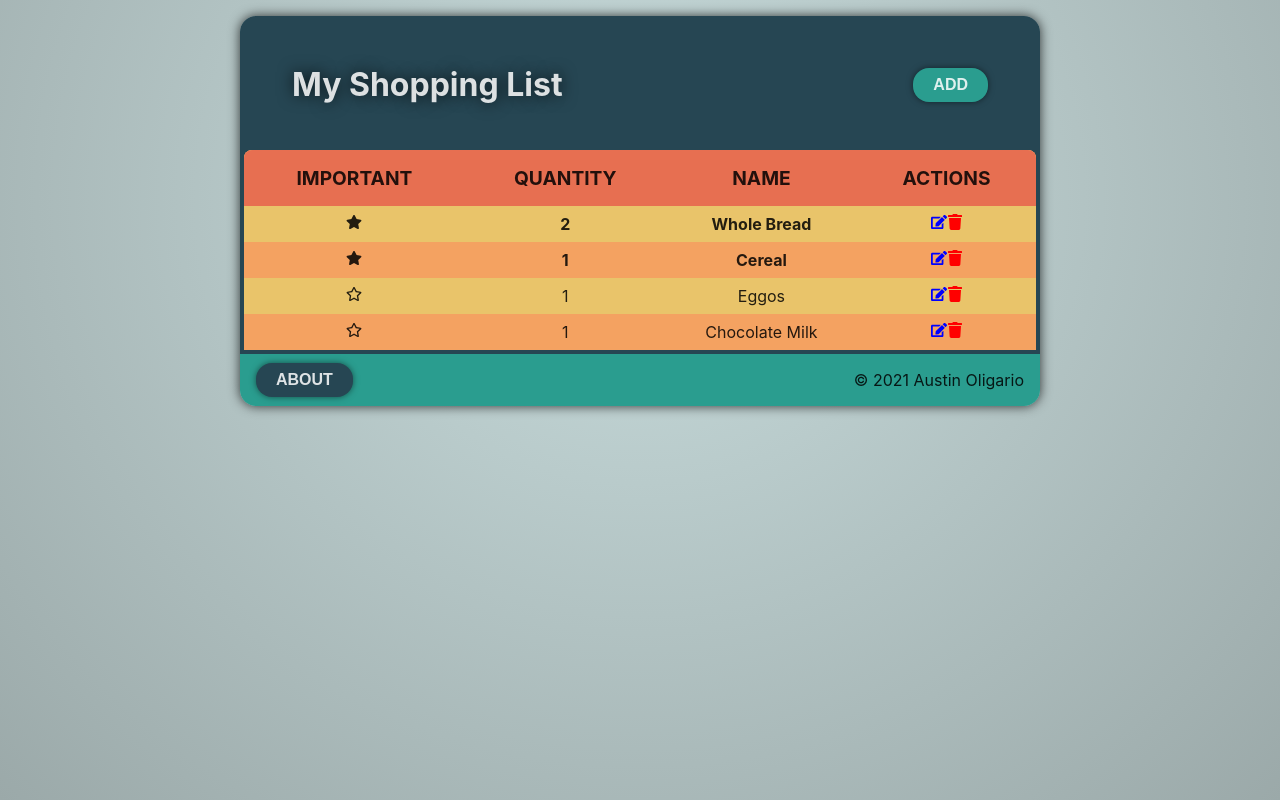
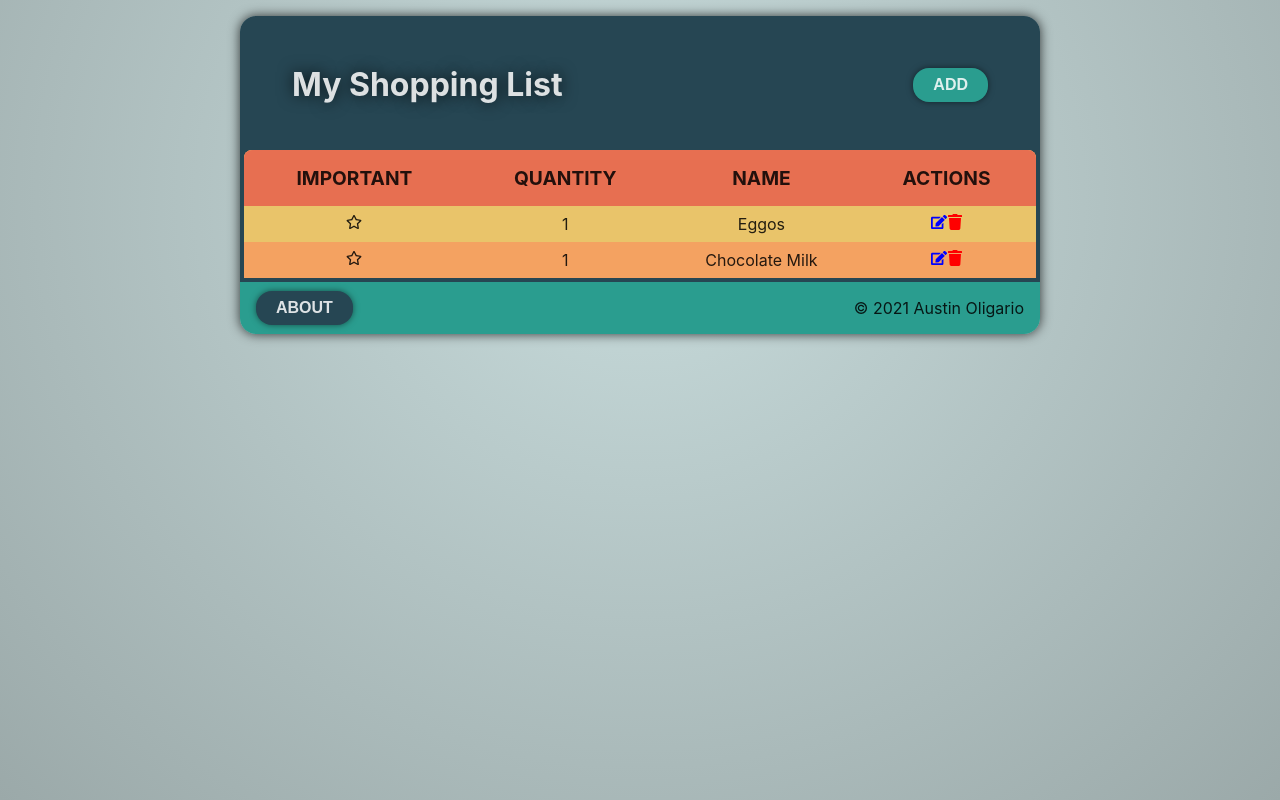
Before and after one commit to austinolig/shopping-list, a React (Create React App) app: page / in a window 1280 px wide. Built offline with nearby package versions, Linux system fonts and the light colour scheme; data requests are answered from the project's data file.

Commit message:
filtered items to appear by importance

```diff
--- a/src/components/Items.js
+++ b/src/components/Items.js
@@ -14,7 +14,7 @@ const Items = ({ items, onDelete, onUpdate }) => {
         </thead>
         <tbody>
           {items
-            .filter((item) => item.important === true)
+            .filter((item) => item.important === true && console.log(item))
             .map((item) => {
               return (
                 <Item
```
